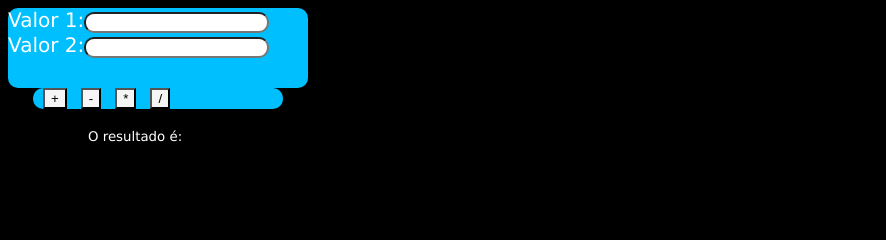
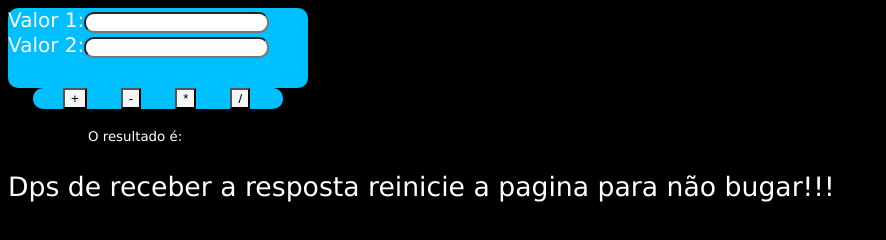
Before and after one commit to IthalOfEvil/IthaloDasCalc, a plain HTML site: page index.html in a window 1280 px wide. Shown: the whole page, without its empty margins (0-886 px from the left). Drawn offline with Linux system fonts and the light colour scheme.

Commit message:
Add files via upload

```diff
--- a/index.html
+++ b/index.html
@@ -27,6 +27,8 @@
 
 	<div id="resultado">O resultado é: </div>
 
+	<p>Dps de receber a resposta reinicie a pagina para não bugar!!!</p>
+
 
 	<script src="calc.js"></script>
 
--- a/style.css
+++ b/style.css
@@ -19,7 +19,7 @@ body{
 
 		}
 		#b{
-			margin-left: 10px;
+			margin-left: 30px;
 			background-color: whitesmoke;
 			color: black;
 			transition: 1s;
@@ -40,3 +40,7 @@ body{
 			border-radius: 10px;
 
 		}
+		p{
+			color: white;
+			font: normal 20pt Verdana;
+		}
```
Also changed, not shown: calc.js (line endings or trailing spaces).
